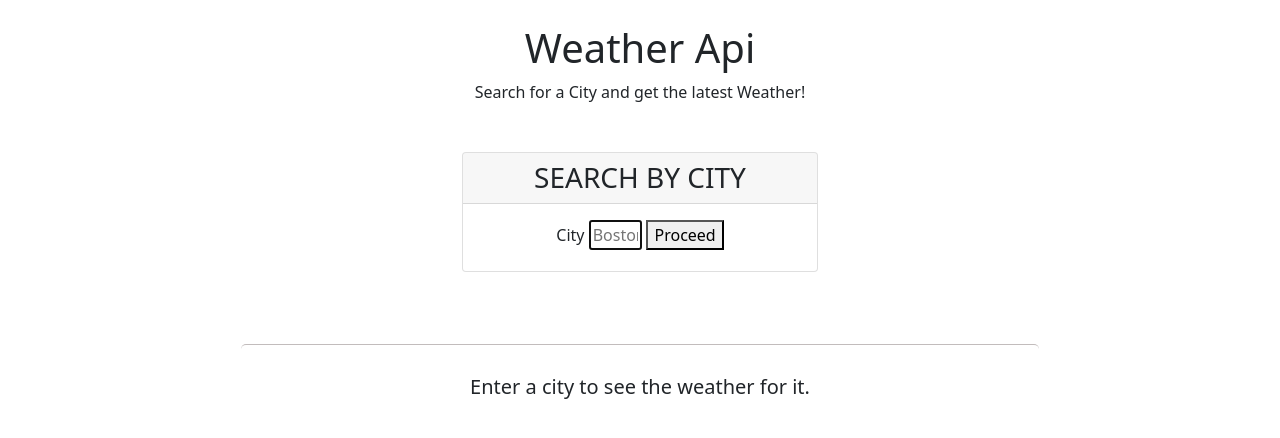
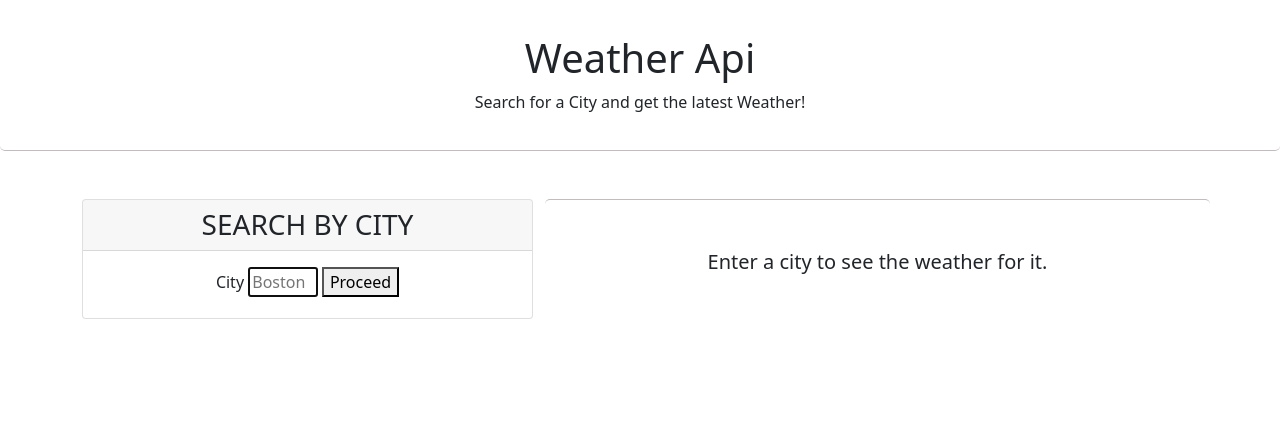
Before and after one commit to tydelgado98/weather-api, a plain HTML site: page index.html in a window 1280 px wide. Drawn offline with nearby package versions, Linux system fonts and the light colour scheme.

Commit message:
making css changes

```diff
--- a/assets/css/style.css
+++ b/assets/css/style.css
@@ -1,13 +1,15 @@
 #right-sec {
     float: right;
-    width: 70%;
-    margin-top: 4.5rem;
-    margin-right: 10px;
-    margin-bottom: 10px;
-    margin-left: 10px;
-    padding: 10px;
-    padding-top: 30px;
+    padding-top: 50px;
     border-top: 1px solid #c2bcbc;
     border-radius: 5px;
     background-color: #fff;
 }
+
+header{
+    background-color: #fff;
+    border-bottom: 1px solid #c2bcbc;
+    padding: 10px;
+   padding-bottom: 20px;
+    border-radius: 5px;
+}
--- a/index.html
+++ b/index.html
@@ -21,8 +21,8 @@
       </header>
 
       <main class="container mt-5">
-        <div class="row justify-content-around">
-        <div id="left-sec" class="col-md-4 text-center">
+        <div class="row justify-content-between">
+        <div id="left-sec" class="col-md-5 text-center">
           <div class="card">
             <h3 class="card-header text-uppercase">Search By City</h3>
             <form id="city-form" class="card-body">
```
